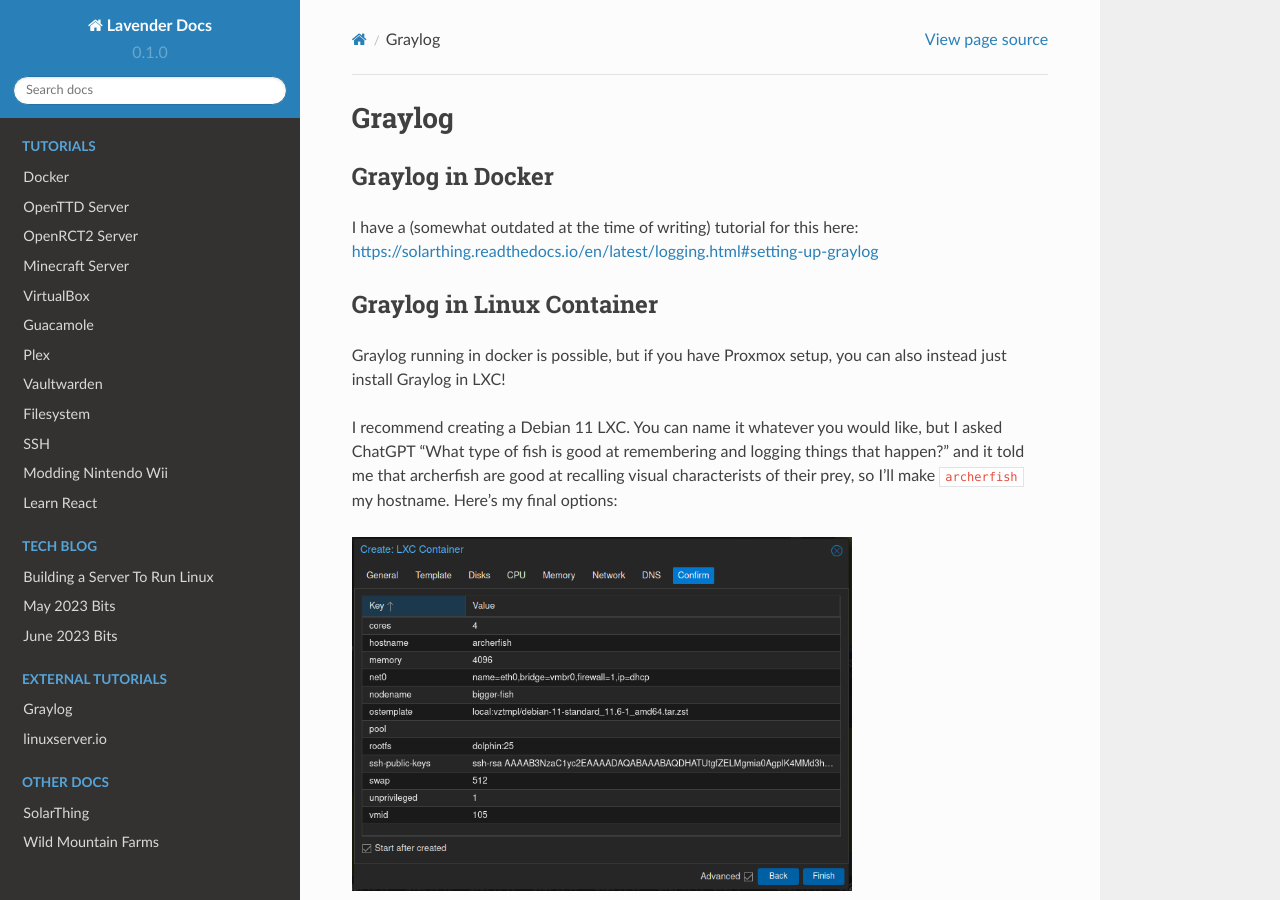
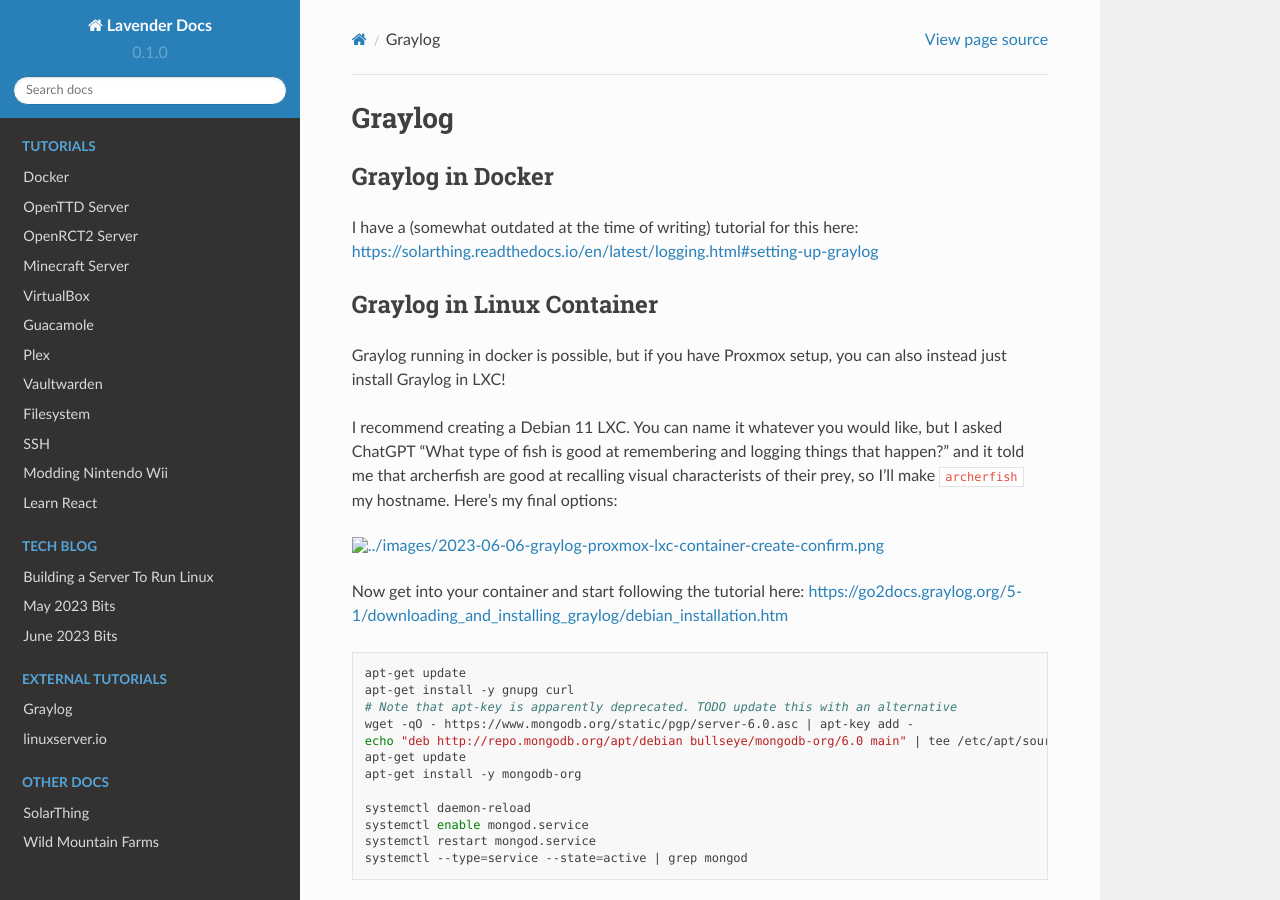
Before and after one commit to retrodaredevil/retrodaredevil, a Sphinx documentation site: the page built from docs/source/tutorial/graylog.rst, in a window 1280 px wide and 900 px high. Built offline with Sphinx 7.4.7 and the Read the Docs theme 2.0.0, drawn with Linux system fonts in a browser that asks for light colours.

Commit message:
Fixed some image references

```diff
--- a/docs/source/blog/tech/2023-05-building-new-server-running-linux.rst
+++ b/docs/source/blog/tech/2023-05-building-new-server-running-linux.rst
@@ -318,7 +318,7 @@
 Now I click on Templates and download ``debian-11-standard``.
 I now create a CT (upper right corner).
 
-.. figure:: ../images/2023-05-18-proxmox-lxc-container-step-1.png
+.. figure:: ../../images/2023-05-18-proxmox-lxc-container-step-1.png
   :width: 500px
 
 In the next step, I use the downloaded template as the template.
@@ -327,7 +327,7 @@
 For the network, I'm setting my IPv4 address to be Host IP + 0.0.0.1, so it remains on the same /24 subnet.
 DNS will use host settings.
 
-.. figure:: ../images/2023-05-18-proxmox-lxc-container-step-confirm.png
+.. figure:: ../../images/2023-05-18-proxmox-lxc-container-step-confirm.png
   :width: 500px
 
 Confirm and then remember to start your container!
--- a/docs/source/conf.py
+++ b/docs/source/conf.py
@@ -43,5 +43,5 @@
 
 # https://documatt.gitlab.io/sphinx-reredirects/usage.html
 redirects = {
-    "blog/2023-05-building-new-server-running-linux": "blog/tech/2023-05-building-new-server-running-linux.html"
+    "blog/2023-05-building-new-server-running-linux": "tech/2023-05-building-new-server-running-linux.html"
 }
--- a/docs/source/requirements.txt
+++ b/docs/source/requirements.txt
@@ -1,3 +1,6 @@
+# Remember when configuring this repo on readthedocs.org you need to specify the path to this file.
+#   It's possible in the future we'll try to define that in .readthedocs.yaml, but remembering this is fine for now
+
 sphinx_rtd_theme==1.1.1  # put this before sphinx so that docutils<0.18 is installed
 sphinx==5.3.0
 readthedocs-sphinx-search==0.1.2
--- a/docs/source/tutorial/graylog.rst
+++ b/docs/source/tutorial/graylog.rst
@@ -17,7 +17,7 @@
 and it told me that archerfish are good at recalling visual characterists of their prey, so I'll make ``archerfish`` my hostname.
 Here's my final options:
 
-.. figure:: ../images/2023-06-06-graylog-proxmox-lxc-container-create-confirm.png
+.. figure:: ../../images/2023-06-06-graylog-proxmox-lxc-container-create-confirm.png
   :width: 500px
 
 Now get into your container and start following the tutorial here: https://go2docs.graylog.org/5-1/downloading_and_installing_graylog/debian_installation.htm
```
